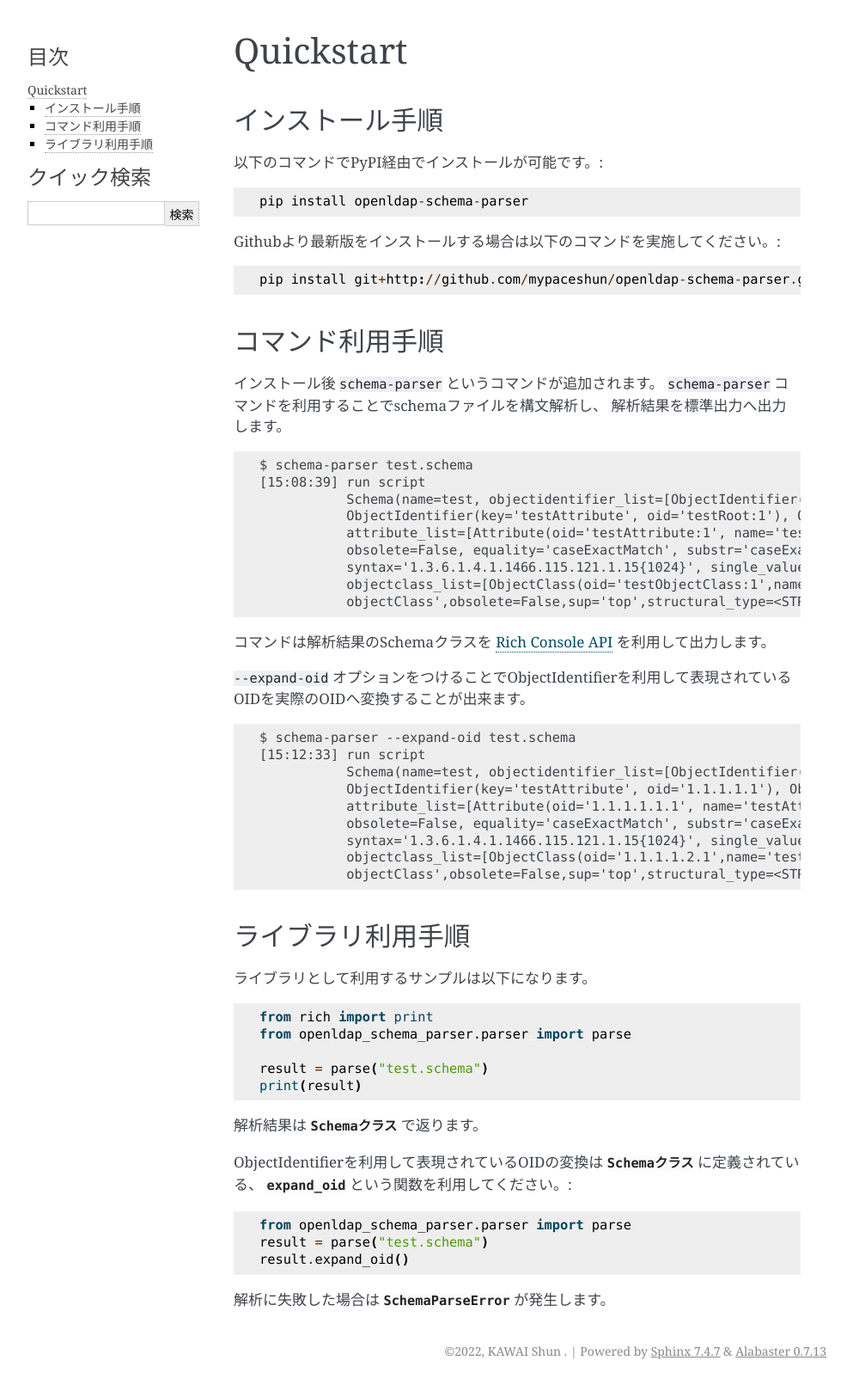
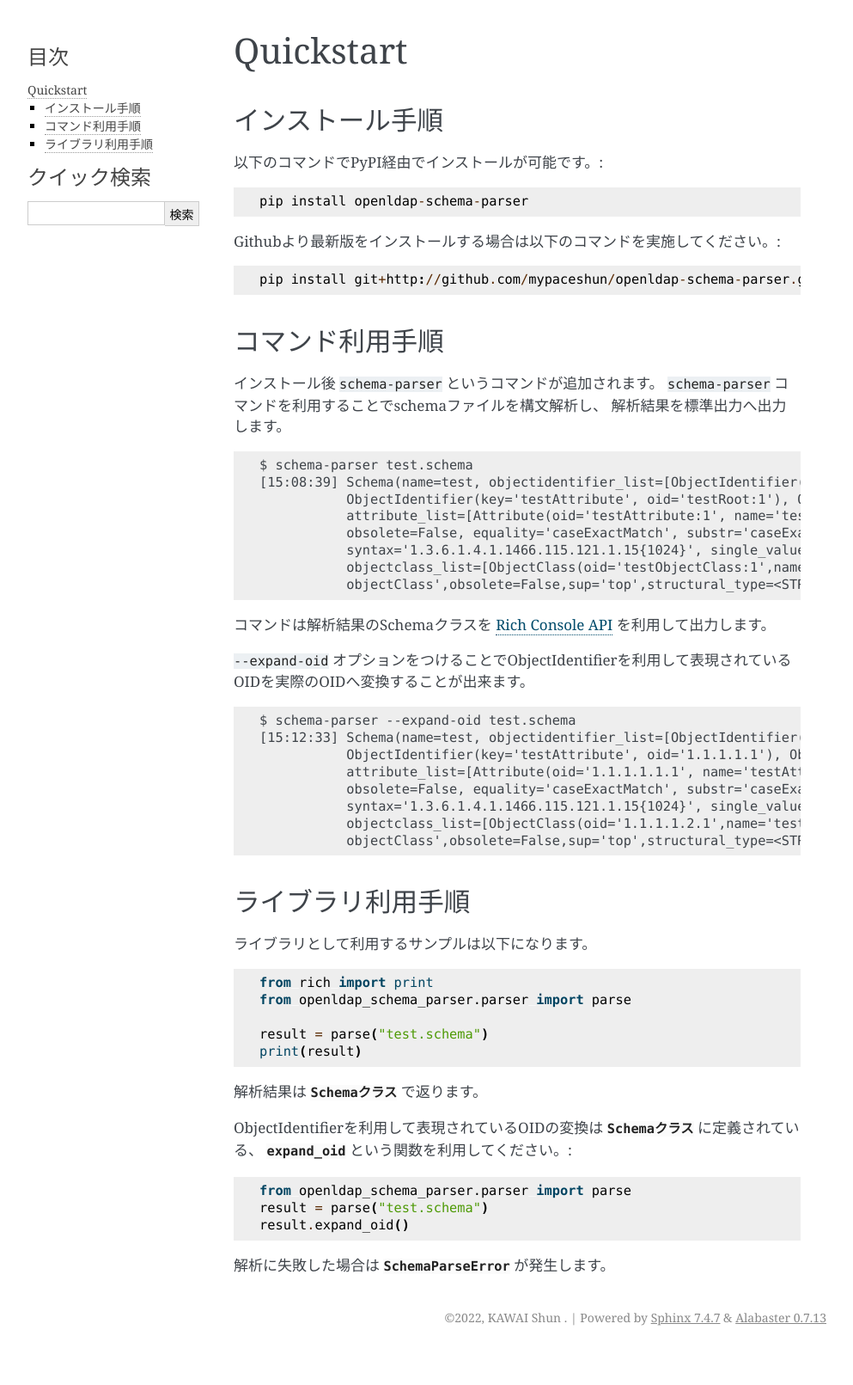
Before and after one commit to mypaceshun/openldap-schema-parser, a Sphinx documentation site: the page built from docs/quickstart.rst, in a window 1280 px wide. Shown: the whole page at 86% size, without its empty margins (148-1141 px from the left). Built offline with Sphinx 7.4.7, drawn with Linux system fonts in a browser that asks for light colours; after the commit the page ends 1572 px from its top, so only the background shows below that.

Commit message:
document update

```diff
--- a/README.rst
+++ b/README.rst
@@ -56,4 +56,4 @@ Library Usage
   from openldap_schema_parser.parser import parse
 
   result = parse("test.schema")
-  pprint(result)
+  print(result)
--- a/docs/index.rst
+++ b/docs/index.rst
@@ -21,6 +21,7 @@ Document
    :maxdepth: 2
 
    quickstart.rst
+   schema.rst
 
 API Reference
 -------------
--- a/docs/quickstart.rst
+++ b/docs/quickstart.rst
@@ -20,8 +20,7 @@ Githubより最新版をインストールする場合は以下のコマンド
 解析結果を標準出力へ出力します。 ::
 
   $ schema-parser test.schema
-  [15:08:39] run script                                                                                                           command.py:20
-             Schema(name=test, objectidentifier_list=[ObjectIdentifier(key='testRoot', oid='1.1.1.1'),                            command.py:25
+  [15:08:39] Schema(name=test, objectidentifier_list=[ObjectIdentifier(key='testRoot', oid='1.1.1.1'),                            command.py:25
              ObjectIdentifier(key='testAttribute', oid='testRoot:1'), ObjectIdentifier(key='testObjectClass', oid='testRoot:2')],
              attribute_list=[Attribute(oid='testAttribute:1', name='testAttrStr', description='test directoryString attribute',
              obsolete=False, equality='caseExactMatch', substr='caseExactSubstringsMatch',
@@ -34,8 +33,7 @@ Githubより最新版をインストールする場合は以下のコマンド
 ``--expand-oid`` オプションをつけることでObjectIdentifierを利用して表現されているOIDを実際のOIDへ変換することが出来ます。 ::
 
   $ schema-parser --expand-oid test.schema
-  [15:12:33] run script                                                                                                           command.py:20
-             Schema(name=test, objectidentifier_list=[ObjectIdentifier(key='testRoot', oid='1.1.1.1'),                            command.py:25
+  [15:12:33] Schema(name=test, objectidentifier_list=[ObjectIdentifier(key='testRoot', oid='1.1.1.1'),                            command.py:25
              ObjectIdentifier(key='testAttribute', oid='1.1.1.1.1'), ObjectIdentifier(key='testObjectClass', oid='1.1.1.1.2')],
              attribute_list=[Attribute(oid='1.1.1.1.1.1', name='testAttrStr', description='test directoryString attribute',
              obsolete=False, equality='caseExactMatch', substr='caseExactSubstringsMatch',
```
Also changed, not shown: docs/schema.rst (added, +18 -0 lines).
